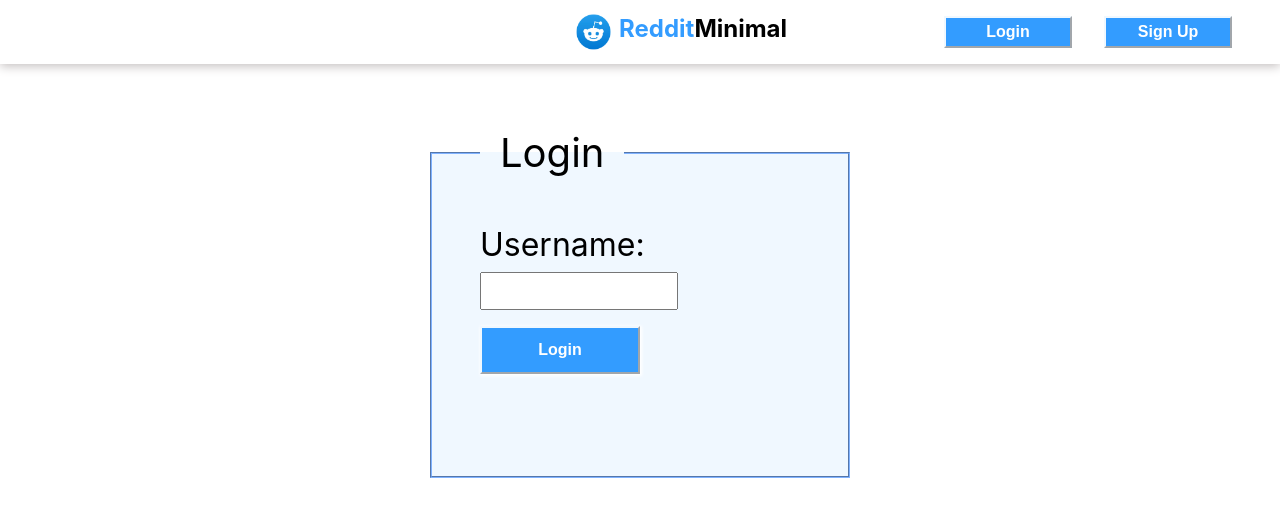
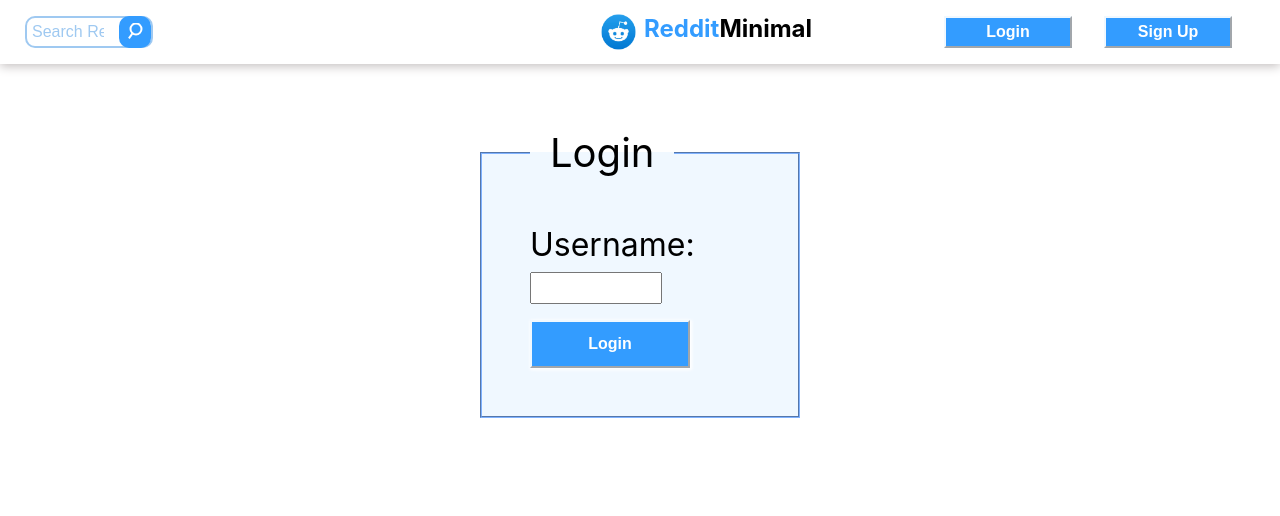
Before and after one commit to bluicien/redditapp, a React (Create React App) app: page /login in a window 1280 px wide. Shown: the top 516 px of the page. Built offline with nearby package versions, Linux system fonts and the light colour scheme.

Commit message:
Implemented async thunks to get main page newsfeed from reddit.com.

```diff
--- a/src/app/store.js
+++ b/src/app/store.js
@@ -1,9 +1,13 @@
 import { configureStore } from '@reduxjs/toolkit';
-import userSlice from '../features/user/userSlice';
+import userReducer from '../features/user/userSlice';
+import searchReducer from '../features/search/searchSlice';
+import newsfeedReducer from '../features/redditPosts/newsfeedSlice';
 // import counterReducer from '../features/counter/counterSlice';
 
-export const store = configureStore({
+export default configureStore({
   reducer: {
-    users: userSlice
+    users: userReducer,
+    search: searchReducer,
+    newsfeed: newsfeedReducer
   },
 });
--- a/src/components/NavBar.js
+++ b/src/components/NavBar.js
@@ -5,6 +5,7 @@ import { Link, NavLink } from 'react-router-dom';
 import { useDispatch, useSelector } from 'react-redux';
 import { selectCurrentUser } from '../features/user/userSlice';
 import { logoutUser } from '../features/user/userSlice';
+import Search from '../features/search/Search';
 
 
 export default function NavBar() {
@@ -20,6 +21,7 @@ export default function NavBar() {
         <>
             <header>
                 <nav className={styles.navBar}>
+                    <Search />
                     <Link className={styles.pageTitle} to='/'>
                         <img className={styles.redditIcon} src={reditLogo} alt='Reddit blue alien icon' />
                         <h4>
--- a/src/components/RedditPost.js
+++ b/src/components/RedditPost.js
@@ -1,25 +1,39 @@
 import React from 'react';
 import styles from '../stylesheets/redditposts.module.css';
-import likeButton from '../likeIcon.png'
-import dislikeButton from '../dislikeIcon.png'
+import likeButton from '../likeIcon.png';
+import dislikeButton from '../dislikeIcon.png';
+import { Link } from 'react-router-dom';
+import comment from '../comment.png';
 
-export default function RedditPost() {
+export default function RedditPost(props) {
+
+    const getTimeDifference = (epoch) => {
+        let date1 = new Date( epoch * 1000);
+        let date2 = new Date()
+        let timeDifference = date2.getTime() - date1.getTime();
+        return Math.round(timeDifference / (1000 * 3600))
+    }
+
     return (
+        <>
             <article className={styles.post}>
                 <div className={styles.voteGroup}>
-                <a><img className={styles.likeButton} src={likeButton} /></a>
+                    <Link><img className={styles.likeButton} src={likeButton} alt='Thumbs up for like' /></Link>
                     <p className={styles.voteCount} >14k</p>
-                <a><img className={styles.dislikeButton} src={dislikeButton} /></a>
+                    <Link><img className={styles.dislikeButton} src={dislikeButton} alt='Thumbs down for dislike'/></Link>
                 </div>
-            <h2>DHL Super Rugby Pacific Tipping is now open!</h2>
-            <h3>This is your opportunity to win big, so get your picks in now.</h3>
-            <img src='https://i.redd.it/5juzx2kpxekc1.jpeg'/>
+                <h2>{props.title}</h2>
+                {props.url.endsWith("jpeg")
+                ? <img className={styles.redditImage} src={props.url} alt='Test data' />
+                : <></>
+                }
+
                 <div className={styles.optionButtons}>
-                <p>Posted by Someone</p>
-                <p>7 Hours ago</p>
-                <p>Comments</p>
+                    <p>Posted by {props.author}</p>
+                    <p>{getTimeDifference(props.time)} hours ago</p>
+                    <p><img className={styles.commentIcon} src={comment} alt='comment icon'/>{props.comments}</p>
                 </div>
-
             </article>
-    );
+        </>
+    )
 }
--- a/src/features/redditPosts/RedditPosts.js
+++ b/src/features/redditPosts/RedditPosts.js
@@ -1,12 +1,31 @@
-import React from 'react';
+import React, { useEffect } from 'react';
 import RedditPost from '../../components/RedditPost';
 import styles from '../../stylesheets/redditposts.module.css';
+import { useDispatch, useSelector } from 'react-redux';
+import { loadNewsfeed, selectNewfeedItems } from './newsfeedSlice';
 
 export default function RedditPosts() {
+
+    const dispatch = useDispatch();
+
+    useEffect(() => {
+        dispatch(loadNewsfeed());
+    }, [dispatch])
+
+    const newsfeed = useSelector(selectNewfeedItems)
+
     return (
         <section className={styles.newsFeed}>
-            <RedditPost />
-            <RedditPost />
+        {newsfeed.map(news => (
+            <RedditPost
+                key={news.data.id}
+                title={news.data.title}
+                url={news.data.url}
+                author={news.data.author}
+                time={news.data.created}
+                comments={news.data.num_comments}
+            />
+        ))}
         </section>
     );
 }
--- /dev/null
+++ b/src/features/redditPosts/newsfeedSlice.js
@@ -0,0 +1,38 @@
+import { createSlice, createAsyncThunk } from "@reduxjs/toolkit";
+import { selectSearchTerm } from "../search/searchSlice";
+
+
+export const loadNewsfeed = createAsyncThunk(
+    'newsfeed/getAllPosts',
+    async (arg, thunkAPI) => {
+        const data = await fetch("https://www.reddit.com/.json");
+        const json = await data.json();
+        return json.data.children;
+    },
+  );
+
+export const newsfeedSlice = createSlice({
+    name: "newsfeed",
+    initialState: {
+        posts: [],
+        isLoading: false,
+        hasError: false
+    },
+    reducers: {},
+    extraReducers: (builder) => {
+        builder.addCase(loadNewsfeed.fulfilled, (state, action) => {
+            state.posts = action.payload;
+        })
+    }
+})
+
+export const selectNewfeedItems = (state) => state.newsfeed.posts;
+
+export const filteredPosts = (state) => {
+    const allPosts = selectNewfeedItems(state);
+
+    return allPosts;
+}
+
+
+export default newsfeedSlice.reducer;
--- /dev/null
+++ b/src/features/search/Search.js
@@ -0,0 +1,32 @@
+import React from 'react';
+import styles from '../../stylesheets/navBar.module.css'
+import { selectSearchTerm, setSearchTerm } from './searchSlice';
+import { useDispatch, useSelector } from 'react-redux';
+import searchIcon  from '../../search.svg';
+
+export default function Search() {
+
+
+    const dispatch = useDispatch();
+    const searchTerm = useSelector(selectSearchTerm);
+
+    const onChangeHandler = ({target}) => {
+        dispatch(setSearchTerm(target.value));
+    }
+
+
+
+    return (
+        <form className={styles.searchForm}>
+            <input
+                className={styles.search}
+                id='search'
+                type='text'
+                placeholder='Search Reddit'
+                onChange={onChangeHandler}
+                value={searchTerm}
+            />
+            <button className={styles.searchBtn}><img src={searchIcon} alt='Search Icon'/></button>
+        </form>
+    );
+}
--- /dev/null
+++ b/src/features/search/searchSlice.js
@@ -0,0 +1,14 @@
+import { createSlice } from "@reduxjs/toolkit";
+
+export const searchSlice = createSlice({
+    name: "search",
+    initialState: "",
+    reducers: {
+        setSearchTerm: (state, action) => (state = action.payload),
+        clearSearchTerm: (state, action) => (state = "")
+    }
+})
+
+export const selectSearchTerm = (state) => state.search; // State selector
+export const { setSearchTerm, clearSearchTerm } = searchSlice.actions; // Slice actions
+export default searchSlice.reducer; // Slice Reducer
--- a/src/features/searchTerm/SearchTerm.js
+++ /dev/null
@@ -1 +0,0 @@
-import React from 'react';
--- a/src/index.js
+++ b/src/index.js
@@ -1,7 +1,7 @@
 import React from 'react';
 import { createRoot } from 'react-dom/client';
 import { Provider } from 'react-redux';
-import { store } from './app/store';
+import store from './app/store';
 import App from './App';
 import reportWebVitals from './reportWebVitals';
 import './index.css';
--- a/src/stylesheets/navBar.module.css
+++ b/src/stylesheets/navBar.module.css
@@ -1,6 +1,7 @@
 * {
     margin: 0px;
     padding: 0px;
+    box-sizing: border-box;
 }
 
 .navBar {
@@ -20,7 +21,7 @@
 .pageTitle {
     display: inline-flex;
     position: relative;
-    left: 45%;
+    left: 35%;
     font-size: 1.5rem;
     color: black;
     text-decoration: none;
@@ -58,6 +59,54 @@
     box-shadow: 1px 1px 3px 1px rgb(255, 255, 255);
 }
 
+.searchForm {
+    display: flex;
+    flex-direction: row;
+    align-items: center;
+    justify-items: flex-start;
+    border: 2px solid rgb(159, 201, 241);
+    border-radius: 10px;
+    height: 2rem;
+    width: 10%;
+    margin-left: 25px;
+}
+
+.search {
+    font-size: 1rem;
+    width: 80%;
+    margin: 5px 15px 5px 5px;
+    border: none;
+}
+
+.search:focus {
+    outline: none;
+}
+
+.search::placeholder {
+    color: rgb(159, 201, 241);
+}
+
+.searchForm:focus-within{
+    border: 2px solid rgb(51, 156, 255);
+    border-radius: 10px;
+}
+
+.searchBtn {
+    width: 10%;
+    height: 2rem;
+    min-width: 2rem;
+    min-height: 2rem;
+    border: transparent;
+    border-radius: 10px;
+    background-color: rgb(51, 156, 255);
+}
+
+.searchBtn:active {
+    background-color: rgb(0, 0, 197);
+    border: inset 1px rgb(51, 156, 255);
+}
+
+
 @media only screen and (max-width: 1020px) {
     .pageTitle {
         left: 10px;
--- a/src/stylesheets/redditposts.module.css
+++ b/src/stylesheets/redditposts.module.css
@@ -6,12 +6,16 @@
 .newsFeed {
     position: relative;
     top: 50px;
+    width: 100%;
     display: flex;
     flex-direction: column;
     align-items: center;
 }
 
 .post {
+    display: flex;
+    flex-direction: column;
+    width: 50%;
     margin: 2rem;
     padding: 2rem;
     box-shadow: 5px 5px 20px 15px rgba(201, 201, 201, 0.3);
@@ -21,6 +25,7 @@
     display: flex;
     flex-direction: row;
     justify-content: space-between;
+    font-weight: 600;
 }
 
 .voteGroup {
@@ -51,3 +56,18 @@
     font-size: 1.3rem;
     color: rgb(96, 96, 96);
 }
+
+.redditImage {
+    background-color: rgb(32, 28, 38);
+    height: 1000px;
+    object-fit:scale-down;
+    border-radius: 25px;
+    margin: 20px 0px;
+    padding: 5px 0px;
+}
+
+.commentIcon {
+    height: 1rem;
+    margin-right: 5px;
+    margin-bottom: -3px;
+}
```
Also changed, not shown: src/comment.png (added), src/search.svg (added). Lines whose indentation alone changed are shown as unchanged.
